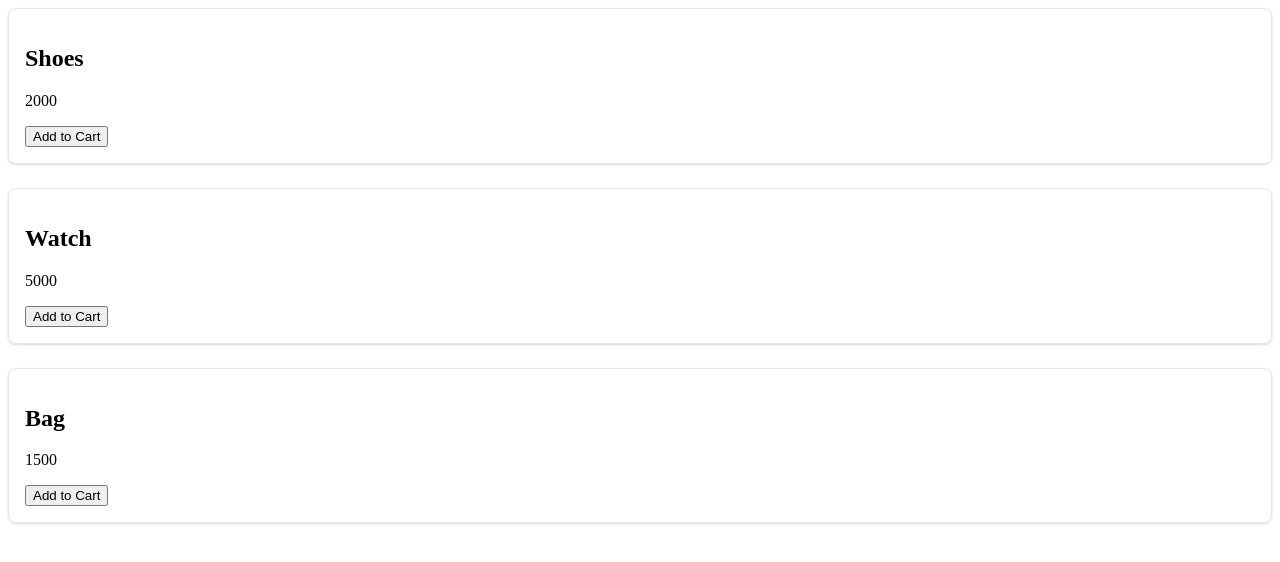
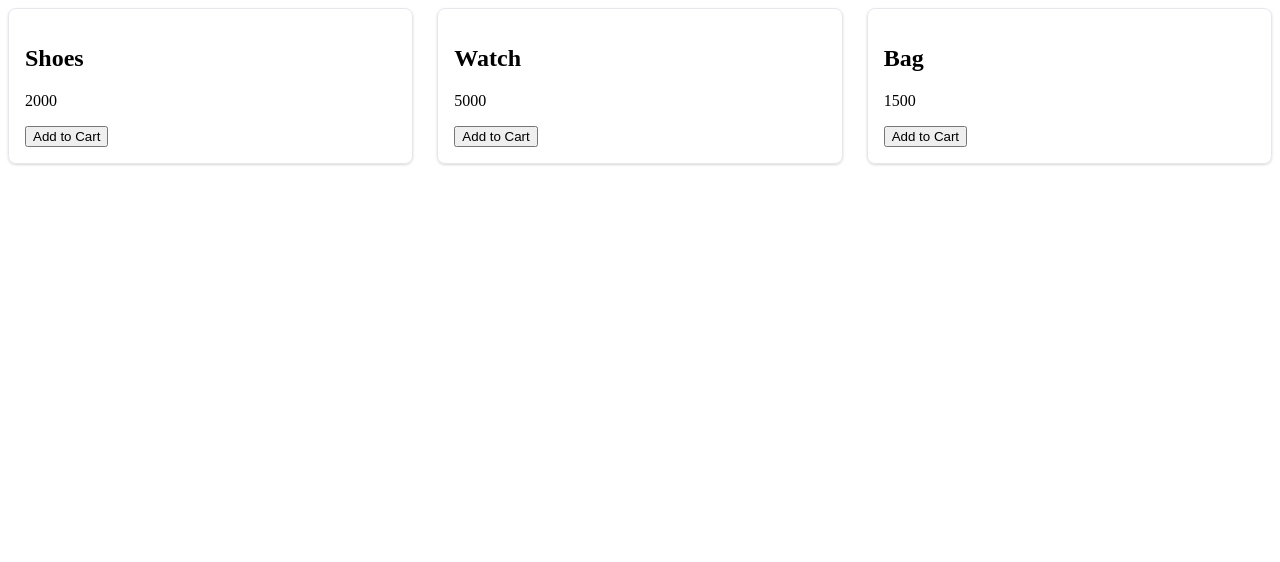
Before and after one commit to DebaKaran/react-desgin, a React (Vite) app in the folder layout-component/: page / in a window 1280 px wide. Shown: the top 562 px of the page. Built offline with nearby package versions, Linux system fonts and the light colour scheme.

Commit message:
By using $ in transition props, avoiding DOM leakage

```diff
--- a/layout-component/src/list-layout/components/ListLayout.jsx
+++ b/layout-component/src/list-layout/components/ListLayout.jsx
@@ -2,7 +2,7 @@ import { ListWrapper } from '../styled/ListLayout.styled'
 
 const ListLayout = ({ items, renderItem, variant = "grid", columns= 3}) => {
   return (
-    <ListWrapper variant={variant} columns={ columns}>
+    <ListWrapper $variant={variant} $columns={ columns}>
         {items.map((item) => (
             <div key={item.id}>
                 {renderItem(item)}
--- a/layout-component/src/list-layout/components/ProductPage.jsx
+++ b/layout-component/src/list-layout/components/ProductPage.jsx
@@ -5,7 +5,7 @@ import ProductCard from "./ProductCard";
 const ProductPage = () => {
 
   return (
-    <ListLayout items={products} $variant="grid" $columns={3}
+    <ListLayout items={products} variant="grid" columns={3}
         renderItem={(product) => (
             <ProductCard product={product} />
         )}
```
